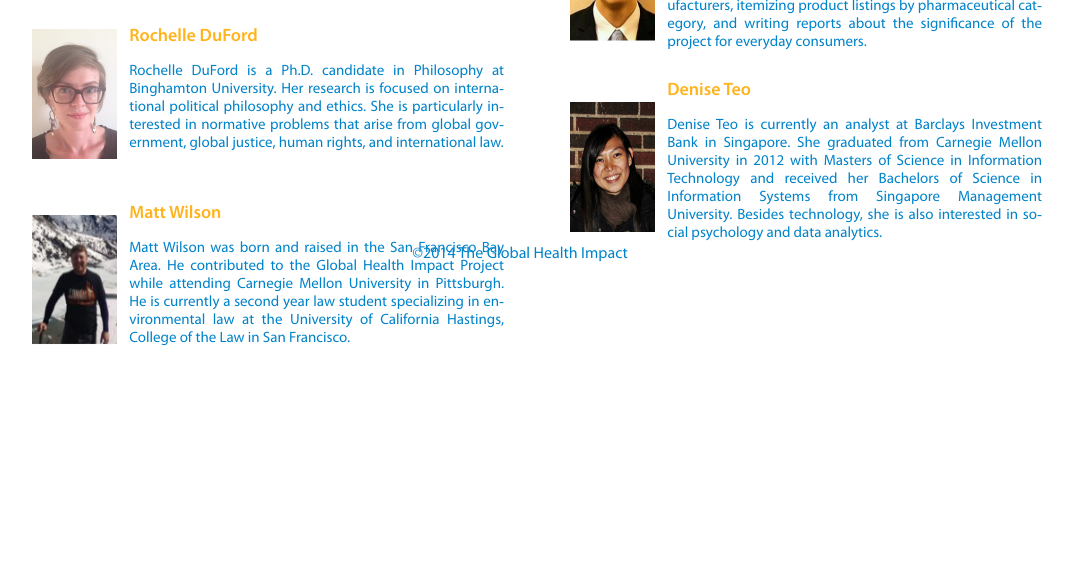
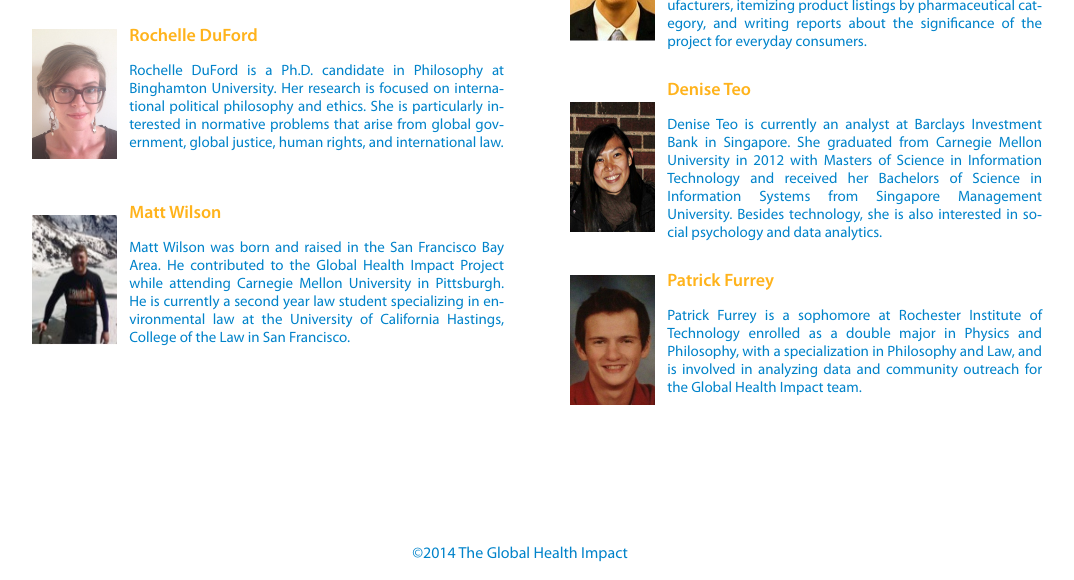
Before and after one commit to ywang135/HealthImpact, a PHP site: page /organization.php in a window 1280 px wide; the page is wider, and only the part inside the window is pictured. Shown: the part 3505-4085 px from the top of that part, without its empty margins (188-1262 px from the left). Before the commit the page ends 3851 px from the top of that part, so only its background shows below. Run offline with PHP 8.4, Linux system fonts and the light colour scheme; some libraries are stand-ins or nearby versions.

Commit message:
Added Furrey bio

```diff
--- a/JS/jquery_contact.js
+++ b/JS/jquery_contact.js
@@ -6,6 +6,6 @@ $(document).ready(function() {
     	return false;
 	});
     $("#main_menu #menu_contact_us a").css("background-color", "#FFB31C");
-    $("#copyright").css( { "margin-top" : "3200px"} );
+    $("#copyright").css( { "margin-top" : "3500px"} );
     $("#copyright").fadeIn();
 });
--- a/organization.php
+++ b/organization.php
@@ -269,6 +269,15 @@
 				</p>
 				</td></tr>
 
+				<tr><td><div>
+				<img src="images/Furrey.jpg" width="85px" height="130px"/></a></div></td>
+				<td><subtitle>Patrick Furrey</subtitle><br>
+				<p>
+				Patrick Furrey is a sophomore at Rochester Institute of Technology enrolled as a double major in Physics and Philosophy, with a specialization in Philosophy and Law, and is involved in analyzing data and community outreach for the Global Health Impact team.
+
+				</p>
+				</td></tr>
+
 
 			</table>
 		</div><!-- #right_bar end -->
```
